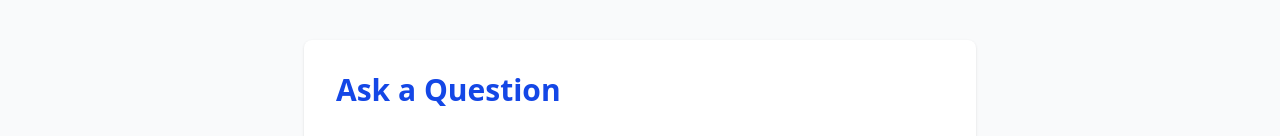
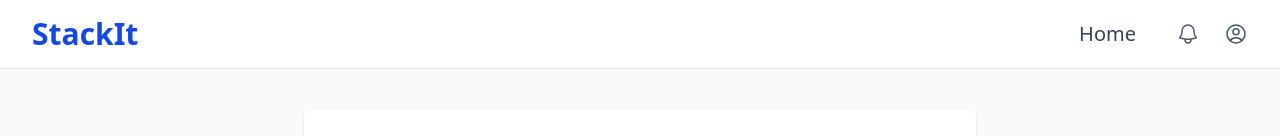
Before and after one commit to Shreyaa983/Stacklt, a React (Vite) app in the folder stackit/frontend-2/: page /AskQuestion in a window 1280 px wide. Shown: the top 136 px of the page. Built offline with nearby package versions, Linux system fonts and the light colour scheme.

Commit message:
AskQuestion minor changes

```diff
--- a/stackit/frontend-2/src/components/AskQuestion.jsx
+++ b/stackit/frontend-2/src/components/AskQuestion.jsx
@@ -1,5 +1,7 @@
 import React, { useState, useRef } from "react";
 import { Editor } from '@tinymce/tinymce-react';
+import { useNavigate } from "react-router-dom";
+import { BellIcon, UserCircleIcon } from "@heroicons/react/24/outline";
 // import TagInput from "@pathofdev/react-tag-input";
 // import "@pathofdev/react-tag-input/build/index.css";
 
@@ -8,6 +10,8 @@ function AskQuestion() {
   const [description, setDescription] = useState("");
   const [tags, setTags] = useState([]);
   const editorRef = useRef(null);
+  const navigate = useNavigate();
+    const navigateToHome = () => navigate('/');
 
   const handleSubmit = (e) => {
     e.preventDefault();
@@ -24,6 +28,18 @@ function AskQuestion() {
   };
 
   return (
+    <div>
+      <div className="flex items-center justify-between px-8 py-4 border-b border-gray-200 bg-white">
+        <div className="text-3xl font-bold text-blue-700">StackIt</div>
+        <div className="flex items-center gap-10">
+          <span className="text-xl text-gray-700 cursor-pointer hover:text-gray-800" onClick={navigateToHome}>Home</span>
+          <div className="flex items-center gap-6">
+            <BellIcon className="h-6 w-6 text-gray-600 hover:text-blue-500 cursor-pointer" />
+            <UserCircleIcon className="h-6 w-6 text-gray-600 hover:text-blue-500 cursor-pointer" />
+          </div>
+        </div>
+      </div>
+
     <div className="min-h-screen bg-gray-50 flex justify-center py-10">
       <div className="w-full max-w-2xl bg-white p-8 shadow rounded-lg">
         <h1 className="text-3xl font-bold mb-6 text-blue-700">Ask a Question</h1>
@@ -97,6 +113,7 @@ function AskQuestion() {
         </form>
       </div>
     </div>
+    </div>
   );
 }
 
```
